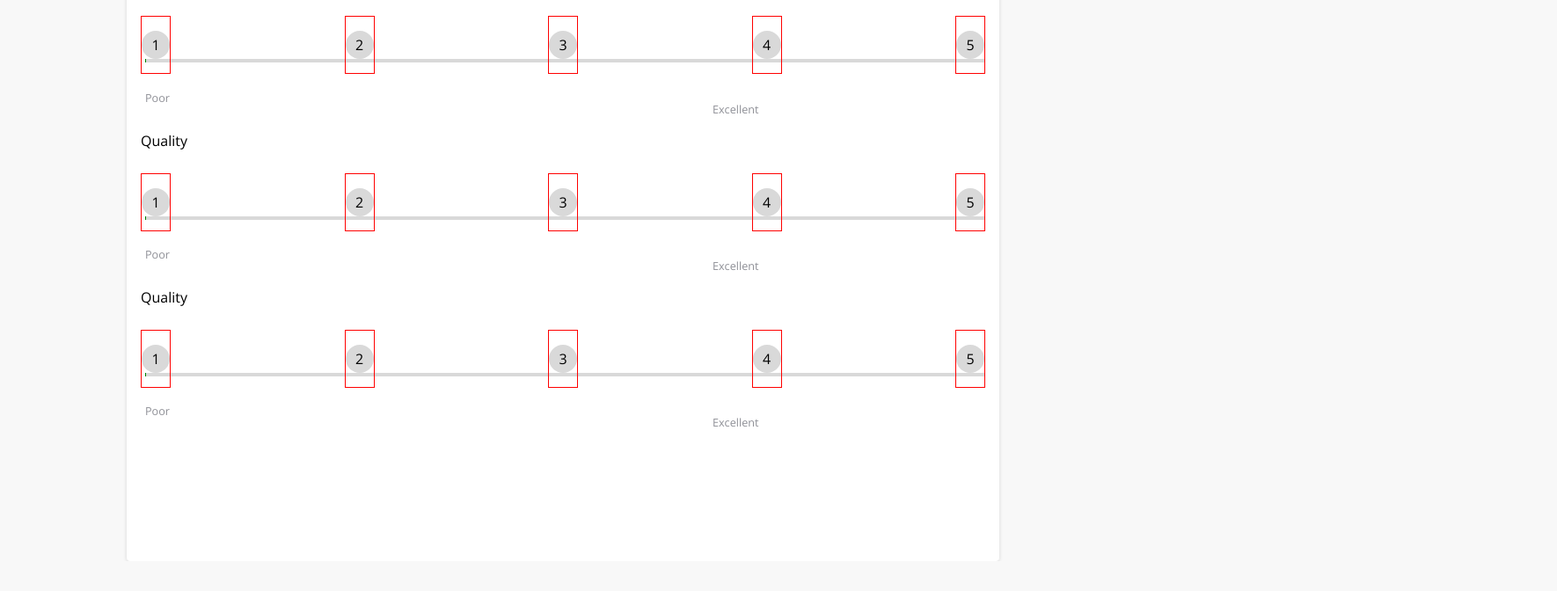
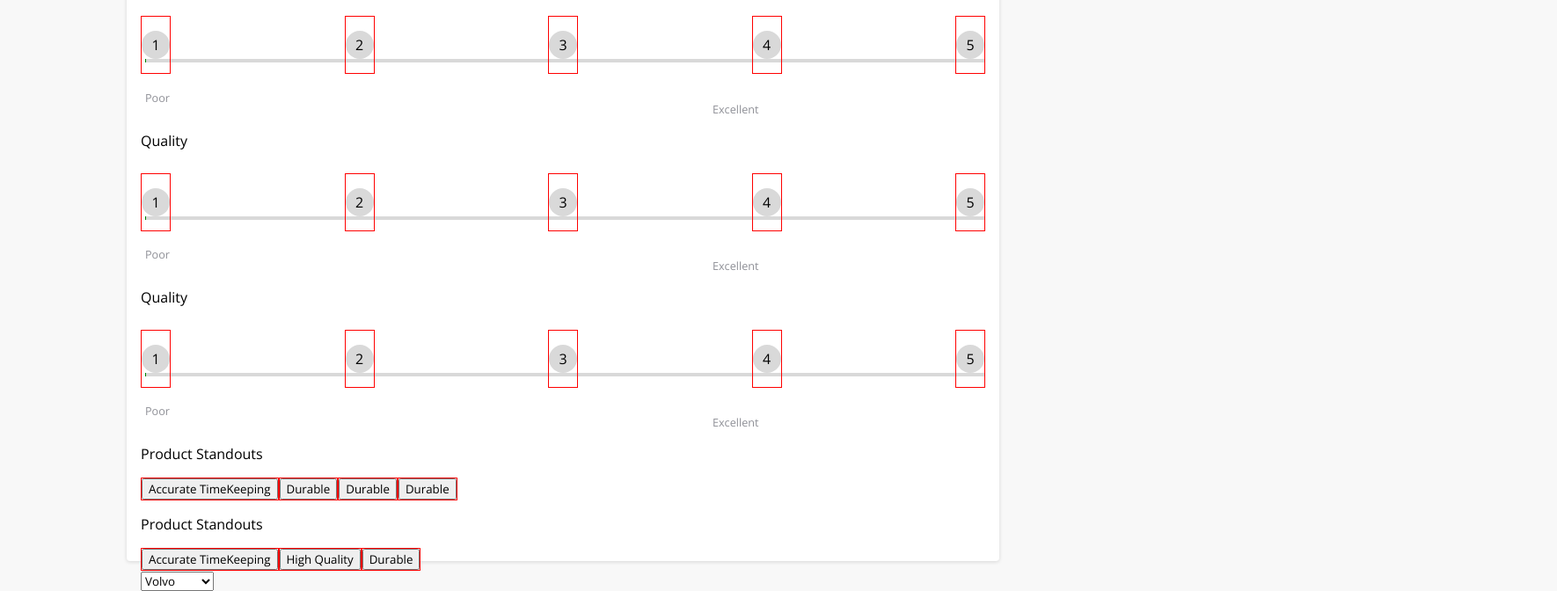
Before and after one commit to jonriquer/okendoChallenge, a React (Create React App) app: page / in a window 1280 px wide. Shown: the part 269-941 px from the top of the page at 88% size, 1770 px wide, since content can reach past the window. Before the commit the page ends 907 px from the top, so only its background shows below. Built offline with nearby package versions, Linux system fonts and the light colour scheme.

Commit message:
functionality done

```diff
--- a/src/App.js
+++ b/src/App.js
@@ -2,10 +2,10 @@
 import React from "react";
 import "./style.scss";
 import Range from "./components/quality";
+import ButtonsRange from "./components/buttons";
+import Products from "./components/products";
 
 class App extends React.Component {
-
-
   render() {
     return (
       <div>
@@ -39,9 +39,15 @@ class App extends React.Component {
 
             <Range />
             <Range />
-
             <Range />
-
+            <Products />
+            <ButtonsRange />
+            <select>
+              <option value="volvo">Volvo</option>
+              <option value="saab">Saab</option>
+              <option value="mercedes">Mercedes</option>
+              <option value="audi">Audi</option>
+            </select>
           </div>
         </div>
       </div>
--- /dev/null
+++ b/src/components/buttons.js
@@ -0,0 +1,36 @@
+import React from 'react';
+// import './style.scss';
+
+class ButtonRange extends React.Component {
+  state = {
+    active: "",
+    width: 0
+  };
+
+  something = e => {
+    //console.log(e, e.target,this, e.target.innerHTML)
+    console.log(e.target.innerHTML);
+    //console.log(e.target.className)
+    this.setState({
+      active:e.target.innerHTML,
+    });
+  };
+
+  render() {
+    return (
+      <div className="">
+        <p>Product Standouts</p>
+        <div className={`numbers  ${this.state.active == 'Accurate TimeKeeping' ?'active':''}`} onClick={this.something}><button>Accurate TimeKeeping</button></div>
+        <div className={`numbers  ${this.state.active == 'High Quality' ?'active':''}`} onClick={this.something}><button>High Quality</button></div>
+        <div className={`numbers  ${this.state.active == 'Durable' ?'active':''}`} onClick={this.something}><button>Durable</button></div>
+
+    </div>
+
+    );
+
+  }
+
+
+}
+
+export default ButtonRange
--- /dev/null
+++ b/src/components/products.js
@@ -0,0 +1,32 @@
+import React from 'react';
+// import './style.scss';
+
+class Products extends React.Component {
+
+  something = e => {
+    if( e.target.parentNode.className.includes('active') ){
+      e.target.parentNode.className = 'numbers'
+    } else {
+      e.target.parentNode.className += ' active'
+    }
+  };
+
+  render() {
+    return (
+      <div className="">
+        <p>Product Standouts</p>
+        <div className={`numbers`} onClick={this.something}><button>Accurate TimeKeeping</button></div>
+        <div className={`numbers`} onClick={this.something}><button>Durable</button></div>
+        <div className={`numbers`} onClick={this.something}><button>Durable</button></div>
+        <div className={`numbers`} onClick={this.something}><button>Durable</button></div>
+
+    </div>
+
+    );
+
+  }
+
+
+}
+
+export default Products
--- a/src/style.scss
+++ b/src/style.scss
@@ -99,7 +99,7 @@ body {
   background-color: #fff;
   border-radius: 4px;
   box-shadow: 0 1px 4px 0 rgba(0,0,0,.14);
-  overflow: hidden;
+  // overflow: hidden;
   padding: 16px;
   height: 700px;
 
@@ -255,3 +255,7 @@ hr{
   justify-content: space-between;
   padding: 10px 0 0 0;
 }
+
+.active button{
+  background: green;
+}
```
